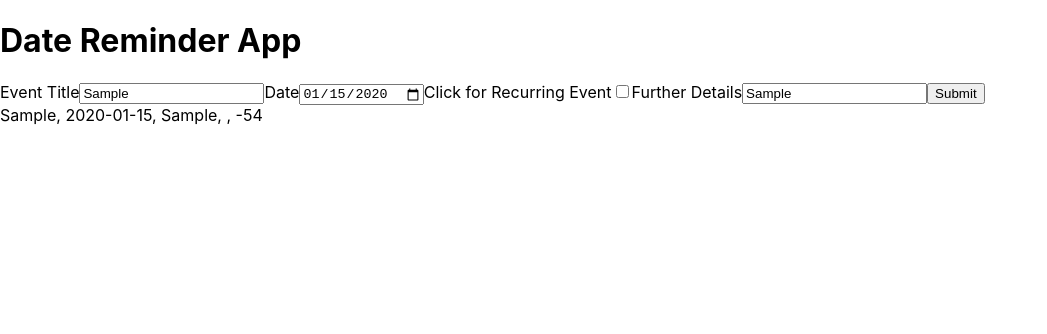
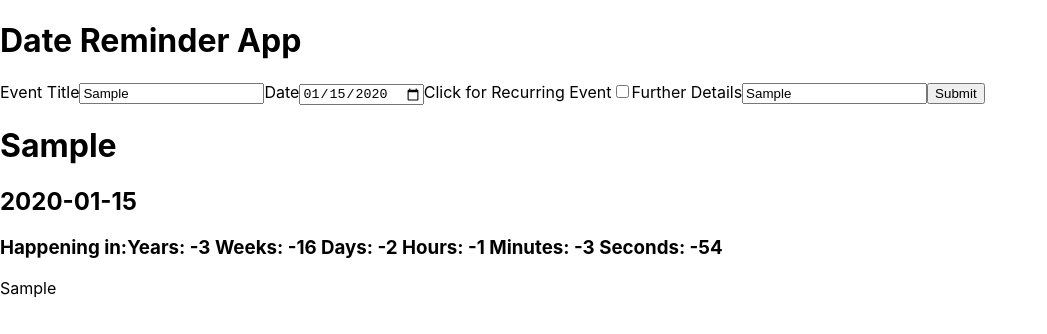
Before and after one commit to snowdog773/ch9hackathon, a React (Create React App) app: page / in a window 1280 px wide. Both pictures are taken after typing "Sample", "2020-01-15", "Sample" into the empty fields and a click on the button "Submit". Shown: the top 334 px of the page, without its empty margins (0-1047 px from the left). Built offline with nearby package versions, Linux system fonts and the light colour scheme.

Commit message:
Sam's commit

```diff
--- a/src/App.js
+++ b/src/App.js
@@ -3,10 +3,10 @@ import Form from "./components/Form";
 import ListItem from "./components/ListItem";
 
 class App extends Component {
-  state = { event: [], currentTime: undefined};
+  state = { event: [], currentTime: undefined };
 
   componentDidMount() {
-    this.setState({currentTime: Date.now()})
+    this.setState({ currentTime: Date.now() });
   }
 
   getEvent = (data) => {
@@ -15,21 +15,31 @@ class App extends Component {
     this.setState({ event: spread });
   };
 
-  // minDate = new Date(this.state.date).toLocaleDateString("en-GB", {
-  //   year: "numeric",
-  //   month: "numeric",
-  //   day: "numeric",
-  // });
+  orderAndRender = () => {
+    const spread = [...this.state.event];
+    spread.sort((a, b) => {
+      const unixA = new Date(a.date).getTime();
+      const unixB = new Date(b.date).getTime();
+      return unixA - unixB;
+    });
+    return spread.map((e, index) => {
+      return (
+        <ListItem
+          index={index}
+          eventData={e}
+          key={index}
+          currentTime={this.state.currentTime}
+        />
+      );
+    });
+  };
 
   render() {
-    console.log(this.state);
     return (
       <>
         <h1>Date Reminder App</h1>
-        <Form getEvent={this.getEvent}/>
-        {this.state.event.map((e, index) => {
-          return <ListItem eventData={e} key={index} currentTime={this.state.currentTime} />;
-        })}
+        <Form getEvent={this.getEvent} />
+        {this.orderAndRender()}
       </>
     );
   }
--- a/src/components/Form.jsx
+++ b/src/components/Form.jsx
@@ -1,15 +1,19 @@
 import React, { Component } from "react";
 class Form extends Component {
-  state = { title: "", date: undefined, recurring: false, info: "", minDate: undefined };
-
+  state = {
+    title: "",
+    date: undefined,
+    recurring: false,
+    info: "",
+    minDate: undefined,
+  };
 
   componentDidMount() {
     const date = new Date();
-    this.setState({minDate: date.toISOString().slice(0, 10)})
+    this.setState({ minDate: date.toISOString().slice(0, 10) });
   }
 
   render() {
-
     return (
       <>
         <label htmlFor="title">Event Title</label>
@@ -45,11 +49,14 @@ class Form extends Component {
             this.setState({ ...this.state, info: e.target.value })
           }
         ></input>
-        <button onClick={() => { if(!this.state.title || !this.state.date)
-                                  return
-                              else
-                                return this.props.getEvent(this.state)
-        }}>Submit</button>
+        <button
+          onClick={() => {
+            if (!this.state.title || !this.state.date) return;
+            else return this.props.getEvent(this.state);
+          }}
+        >
+          Submit
+        </button>
       </>
     );
   }
--- a/src/components/ListItem.jsx
+++ b/src/components/ListItem.jsx
@@ -3,24 +3,39 @@ import subtractTime from "../utils/subtract-time.js";
 
 const ListItem = (props) => {
   const { title, date, recurring, info } = props.eventData;
-  const [countdown, setCountdown] = useState()
+  const [countdown, setCountdown] = useState();
 
   const calculateDiff = (currentTime = props.currentTime) => {
-    const unixDate = (new Date(date).getTime() - currentTime);
+    const unixDate = new Date(date).getTime() - currentTime;
     const convertedTime = subtractTime(unixDate);
-    setCountdown(convertedTime)
-  }
+    setCountdown(convertedTime);
+  };
 
-  const timer = () => { setInterval(() => {
-    let updatedTime = new Date().getTime();
-    calculateDiff(updatedTime)
-  }, 100)}
+  const timer = () => {
+    setInterval(() => {
+      const updatedTime = new Date().getTime();
+      calculateDiff(updatedTime);
+    }, 100);
+  };
 
   useEffect(() => timer(), []);
 
   return (
     <>
-      <div>{title}, {date}, {info}, {recurring}, {countdown && countdown.seconds}</div>
+      <div>
+        <h1>{title}</h1>
+        <h2>{date}</h2>
+        <h3>
+          Happening in:
+          <span>Years: {countdown && countdown.years} </span>
+          <span>Weeks: {countdown && Math.floor(countdown.days / 7)} </span>
+          <span>Days: {countdown && countdown.days % 7} </span>
+          <span>Hours: {countdown && countdown.hours} </span>
+          <span>Minutes: {countdown && countdown.mins} </span>
+          <span>Seconds: {countdown && countdown.seconds} </span>
+        </h3>
+        <p>{info}</p>
+      </div>
     </>
   );
 };
```
